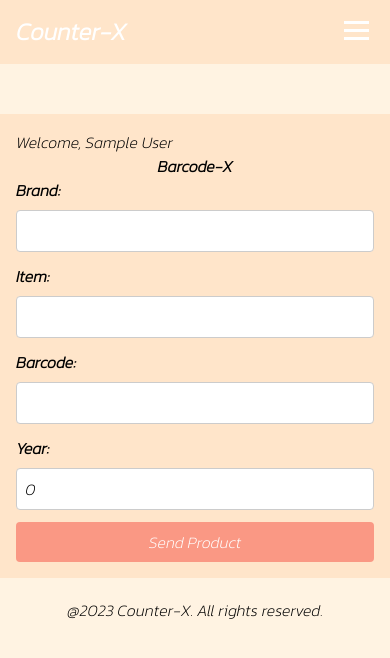
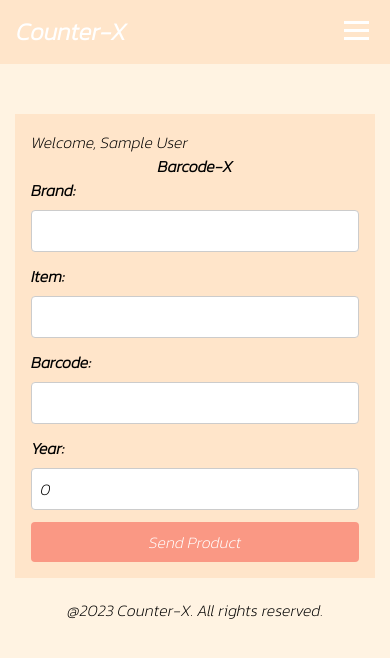
Before and after one commit to cosisaxis/product-identification-version2, a React (Create React App) app: page /account in a window 390 px wide. Shown: the top 658 px of the page. Built offline with nearby package versions, Linux system fonts and the light colour scheme; no server answers; sample sign-in values are in the browser's storage.

Commit message:
form responsiveness

```diff
--- a/src/pages/account/Account.css
+++ b/src/pages/account/Account.css
@@ -67,6 +67,10 @@ body{
 }
 
 @media (max-width: 576px) {
+
+     .form-container{
+      max-width: 360px;
+     }
     .form-group {
       margin-bottom: 0.75rem;
     }
```
